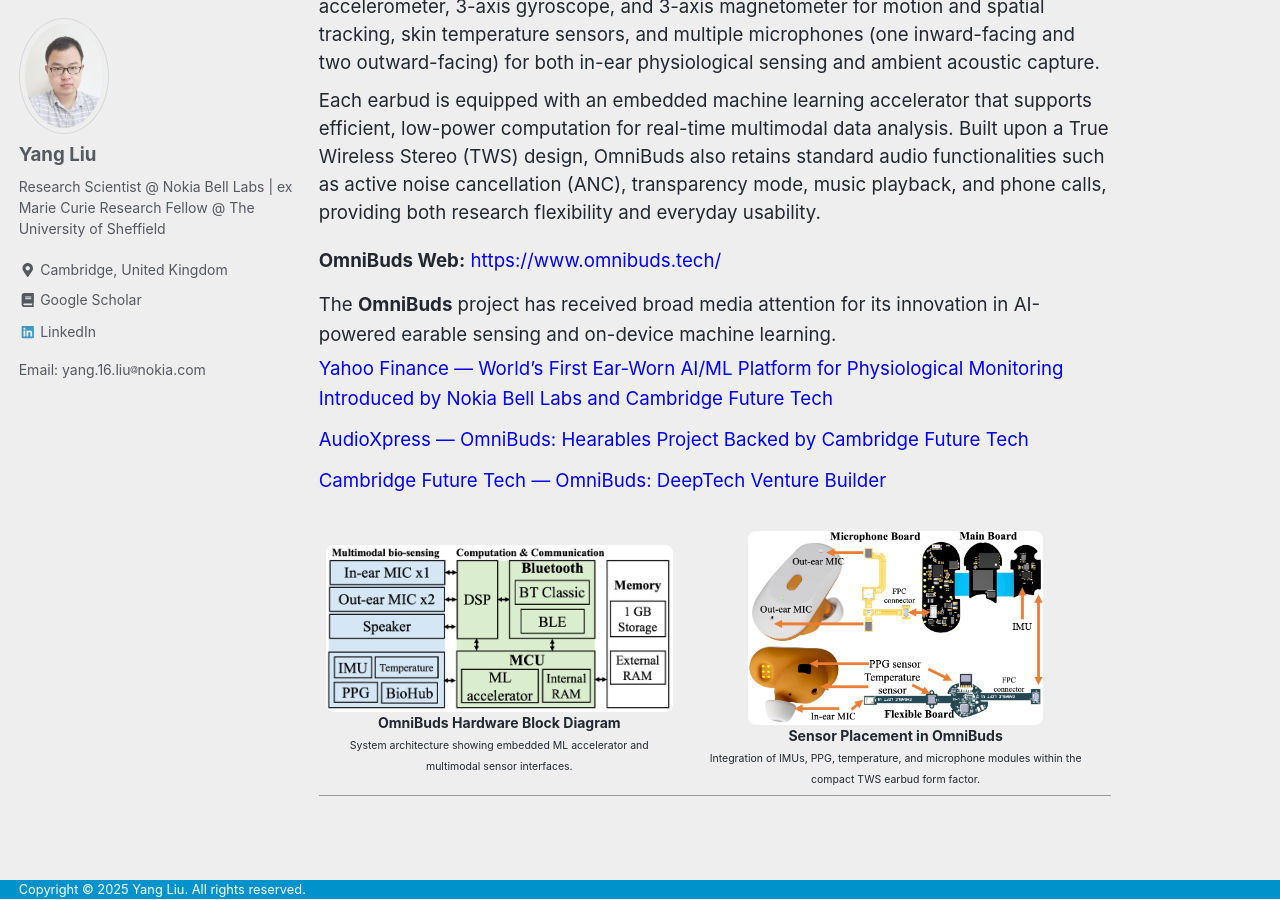
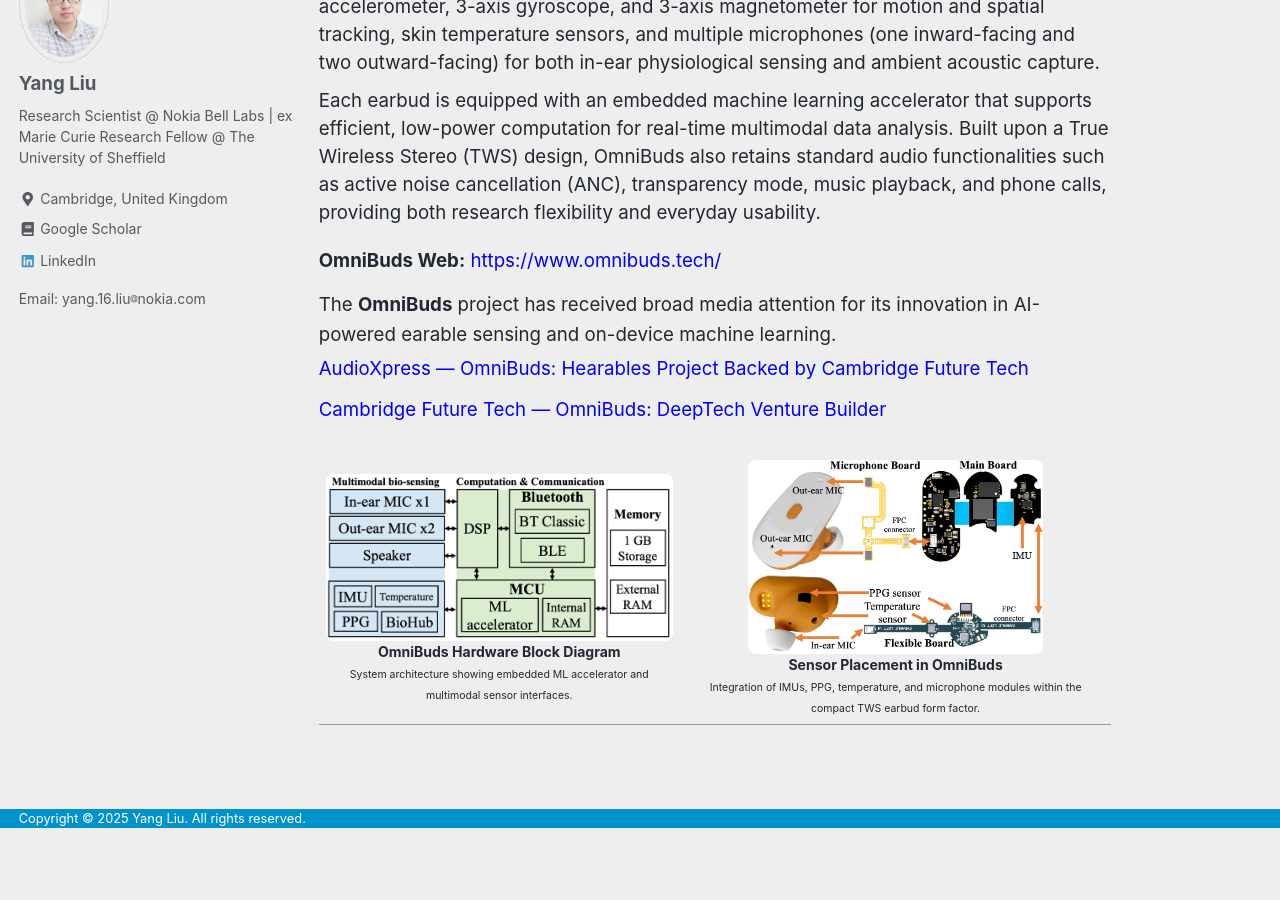
Before and after one commit to yangcas/yangcas.github.io, a Jekyll site: the page built from _pages/projects/omnibuds.md, in a window 1280 px wide and 900 px high, scrolled down 420 px. Built offline with Jekyll 4.4.1, drawn with Linux system fonts in a browser that asks for light colours; nearby versions of some CDN libraries; some web fonts are replaced; our own code applies the rules of GitHub Pages for plain Markdown files; after the commit the page ends 1249 px from its top, so only the background shows below that.

Commit message:
update cv

```diff
--- a/_pages/projects/omnibuds.md
+++ b/_pages/projects/omnibuds.md
@@ -23,12 +23,6 @@ Built upon a True Wireless Stereo (TWS) design, OmniBuds also retains standard a
     AI-powered earable sensing and on-device machine learning.
   </p>
   <ul style="list-style-type: none; padding-left: 0; margin: 0;">
-    <li style="margin-bottom: 0.6em;">
-      <a href="https://finance.yahoo.com/news/world-first-ear-worn-ai-184900890.html"
-         style="color: blue; text-decoration:none;">
-         Yahoo Finance — World’s First Ear-Worn AI/ML Platform for Physiological Monitoring Introduced by Nokia Bell Labs and Cambridge Future Tech
-      </a>
-    </li>
     <li style="margin-bottom: 0.6em;">
       <a href="https://audioxpress.com/news/omnibuds-hearables-project-by-nokia-bell-labs-backed-by-cambridge-future-tech"
          style="color: blue; text-decoration:none;">
```
Also changed, not shown: _pages/projects/publications.md (+1 -1 lines).
